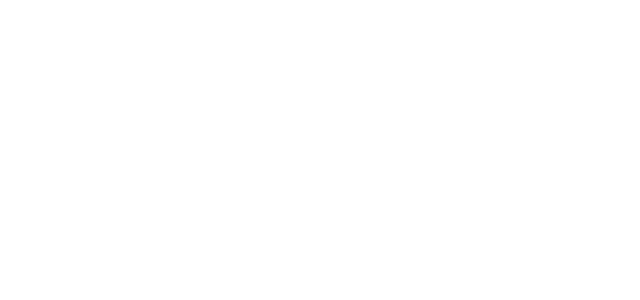
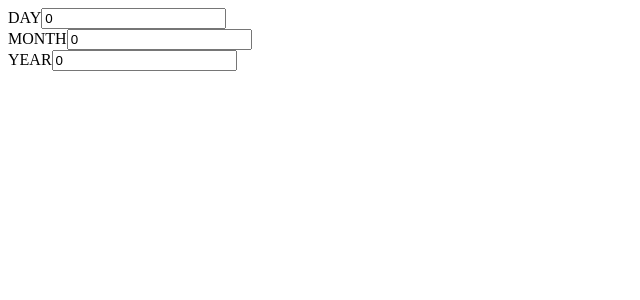
Before and after one commit to ar4scode/age-calculator-react, a React (Vite) app: page / in a window 1280 px wide. Shown: the top 300 px of the page, without its empty margins (0-640 px from the left). Built offline with nearby package versions, Linux system fonts and the light colour scheme.

Commit message:
Create form tag and use formik to modify our form and handle input errors

```diff
--- a/src/components/AgeCalculator.jsx
+++ b/src/components/AgeCalculator.jsx
@@ -33,6 +33,55 @@
   })
   return(
     <>
+      <div className="container">
+        <form onSubmit={formik.handleSubmit}>
+          <div>
+            <label htmlFor="day">DAY</label>
+            <input
+              type="text"
+              id="day"
+              name="day"
+              value={formik.values.day}
+              onChange={formik.handleChange}
+              onBlur={formik.handleBlur}
+              placeholder="DD"
+            />
+            {formik.touched.day && formik.errors.day ? (
+              <div style={{ color: "red" }}>{formik.errors.day}</div>
+            ) : null}
+          </div>
+          <div>
+            <label htmlFor="month">MONTH</label>
+            <input
+              type="text"
+              name="month"
+              id="month"
+              value={formik.values.month}
+              onChange={formik.handleChange}
+              onBlur={formik.handleBlur}
+              placeholder="MM"
+            />
+            {formik.touched.month && formik.errors.month ? (
+              <div style={{ color: "red" }}>{formik.errors.month}</div>
+            ) : null}
+          </div>
+          <div>
+            <label htmlFor="year">YEAR</label>
+            <input
+              type="text"
+              name="year"
+              id="year"
+              value={formik.values.year}
+              onChange={formik.handleChange}
+              onBlur={formik.handleBlur}
+              placeholder="YYYY"
+            />
+            {formik.touched.year && formik.errors.year ? (
+              <div style={{ color: "red" }}>{formik.errors.year}</div>
+            ) : null}
+          </div>
+        </form>
+      </div>
     </>
   )
 }
```
